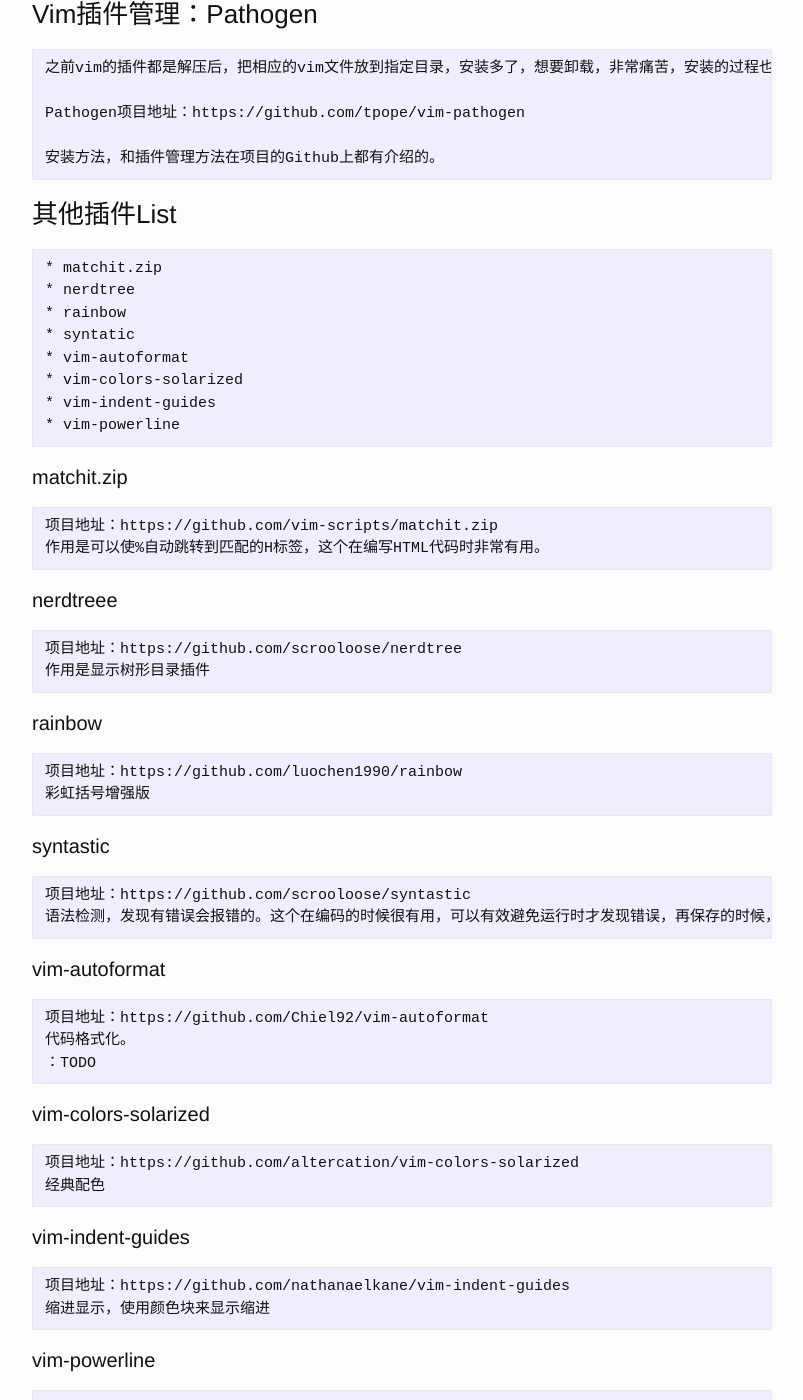
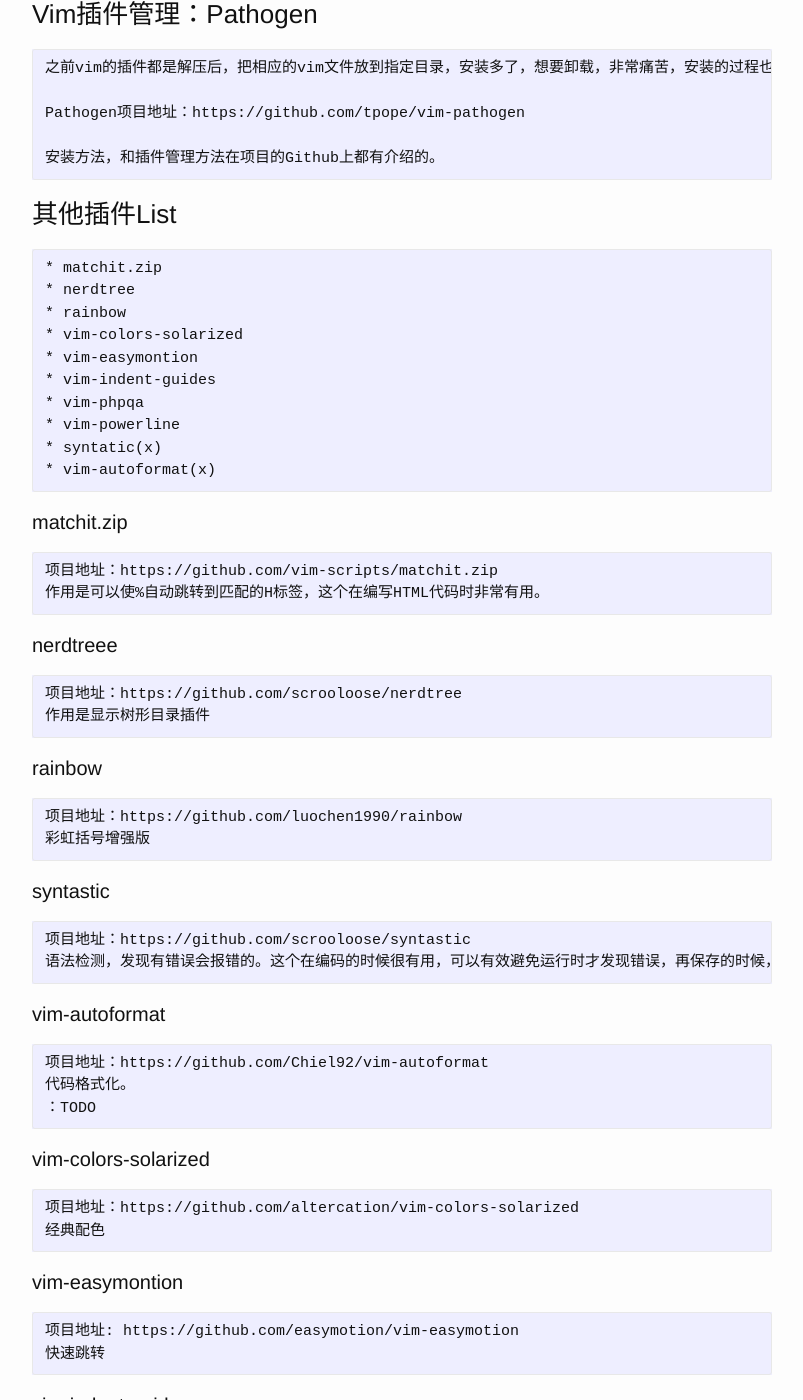
Before and after one commit to naodai/naodai.github.io, a Jekyll site: the page built from _posts/2015-12-28-vim-plugins.markdown, in a window 1280 px wide and 1400 px high, scrolled down 331 px. Shown: the whole window, without its empty margins (238-1041 px from the left). Built offline with Jekyll 4.4.1, drawn with Linux system fonts in a browser that asks for light colours; some of the changed text lies outside the part shown.

Commit message:
edit vim plugin

```diff
--- a/_posts/2015-12-28-vim-plugins.markdown
+++ b/_posts/2015-12-28-vim-plugins.markdown
@@ -21,11 +21,13 @@
     * matchit.zip
     * nerdtree
     * rainbow
-    * syntatic
-    * vim-autoformat
     * vim-colors-solarized
+    * vim-easymontion
     * vim-indent-guides
+    * vim-phpqa
     * vim-powerline
+    * syntatic(x)
+    * vim-autoformat(x)
 
 #### matchit.zip
     项目地址：https://github.com/vim-scripts/matchit.zip
@@ -52,9 +54,17 @@
 	项目地址：https://github.com/altercation/vim-colors-solarized
 	经典配色
 
+#### vim-easymontion
+    项目地址: https://github.com/easymotion/vim-easymotion
+    快速跳转
+
 #### vim-indent-guides
 	项目地址：https://github.com/nathanaelkane/vim-indent-guides
 	缩进显示，使用颜色块来显示缩进
+
+#### vim-phpqa
+    项目地址: https://github.com/joonty/vim-phpqa
+    php代码检查
 
 #### vim-powerline
 	项目地址：https://github.com/Lokaltog/vim-powerline
```
